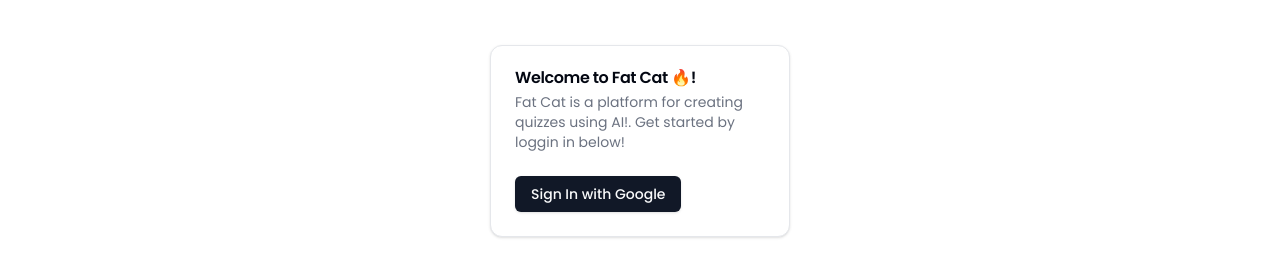
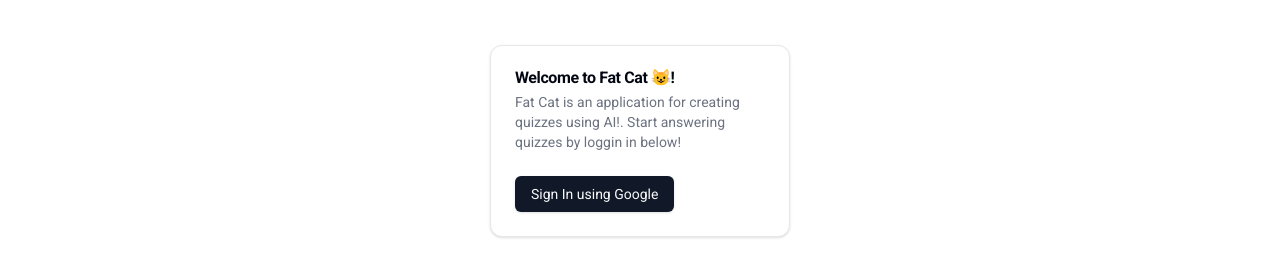
Before and after one commit to saravana4yu/fat-cat, a Next.js app: page / in a window 1280 px wide. Shown: the part 259-521 px from the top of the page. Built offline with nearby package versions, Linux system fonts and the light colour scheme; no server answers.

Commit message:
small changes

```diff
--- a/src/app/layout.tsx
+++ b/src/app/layout.tsx
@@ -1,16 +1,17 @@
 import { cn } from "@/lib/utils";
 import "./globals.css";
 import type { Metadata } from "next";
-import { Poppins } from "next/font/google";
+import { Roboto } from "next/font/google";
 import Providers from "@/components/Providers";
 import Navbar from "@/components/Navbar";
 import { Toaster } from "@/components/ui/toaster";
 
-const poppins = Poppins({
-  subsets: ["latin"],
-  weight: ["100", "200", "300", "400", "500", "600", "700", "800", "900"],
-});
-
+const roboto = Roboto({
+  weight: ['400', '700'],
+  style: ['normal', 'italic'],
+  subsets: ['latin'],
+  display: 'swap',
+})
 export const metadata: Metadata = {
   title: "Fat Cat",
   description: "Quiz yourself on anything!",
@@ -23,7 +24,7 @@ export default function RootLayout({
 }) {
   return (
     <html lang="en">
-      <body className={cn(poppins.className, "antialiased min-h-screen pt-16")}>
+      <body className={cn(roboto.className, "antialiased min-h-screen pt-16")}>
         <Providers>
           <Navbar />
           {children}
--- a/src/app/page.tsx
+++ b/src/app/page.tsx
@@ -18,14 +18,14 @@ export default async function Home() {
     <div className="absolute -translate-x-1/2 -translate-y-1/2 top-1/2 left-1/2">
       <Card className="w-[300px]">
         <CardHeader>
-          <CardTitle>Welcome to Fat Cat 🔥!</CardTitle>
+          <CardTitle>Welcome to Fat Cat 😺!</CardTitle>
           <CardDescription>
-            Fat Cat is a platform for creating quizzes using AI!. Get started
+            Fat Cat is an application for creating quizzes using AI!. Start answering quizzes
             by loggin in below!
           </CardDescription>
         </CardHeader>
         <CardContent>
-          <SignInButton text="Sign In with Google" />
+          <SignInButton text="Sign In using Google" />
         </CardContent>
       </Card>
     </div>
```
